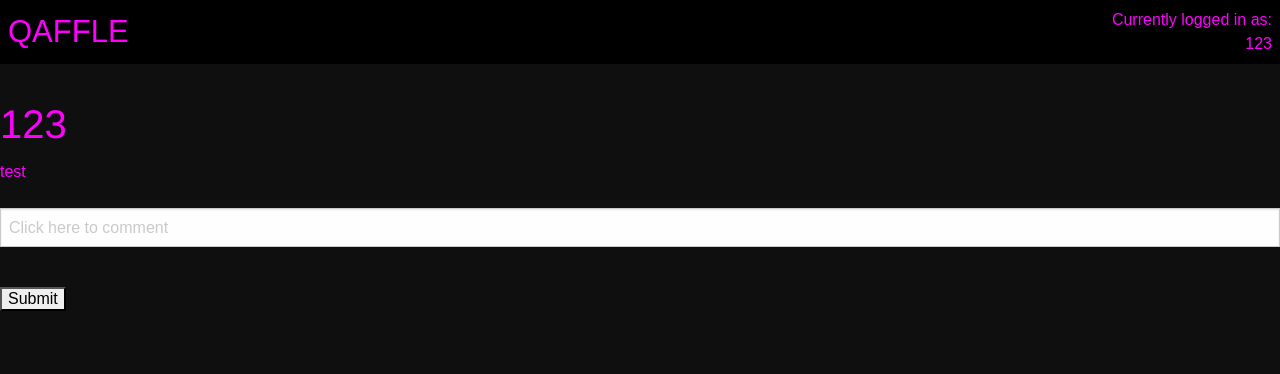
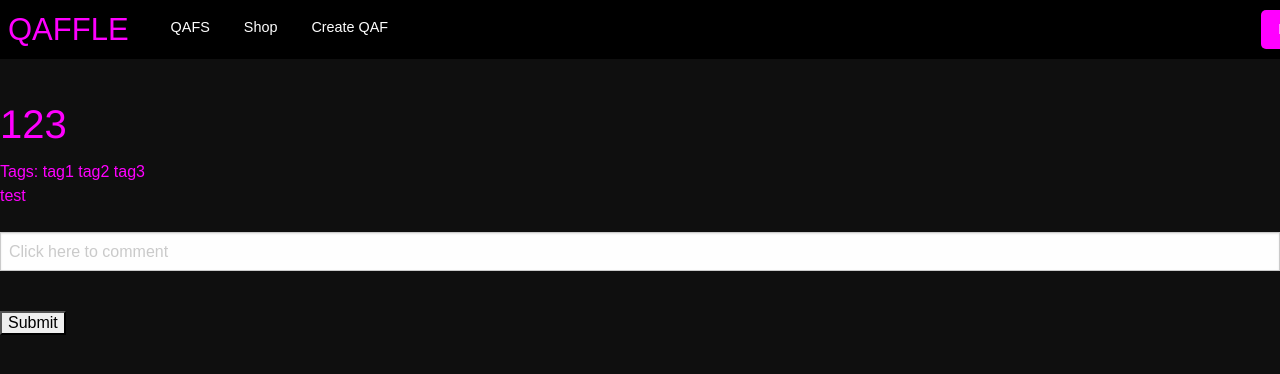
Before and after one commit to mzhang00/JoseMAD, a Flask app: page /qaf/1/1 in a window 1280 px wide. Shown: the top 374 px of the page. Run offline with Flask 2, Linux system fonts and the light colour scheme; the visitor is signed in with stand-in values (Sample User, id 1); data comes from the database, SQL or seed files in the repository; both versions use the stored data as it was after the commit; data that the repository does not hold is empty; some libraries are stand-ins or nearby versions.

Commit message:
added stuff to nav bar

```diff
--- a/app.py
+++ b/app.py
@@ -99,7 +99,7 @@ def create_qaf():
         new_qaf = Qaf.new_qaf(entry['name'], current_user().id)
         current_user().join_qaf(new_qaf)
         flash("QAF created successfully")
-        return redirect(url_for('welcome'))
+        return redirect(url_for('/my_qafs'))
     return render_template('create_qaf.html', title = "Create QAF")
 
 @app.route("/qaf/<id>", methods=['GET', 'POST'])
@@ -118,7 +118,7 @@ def create_post(id):
         return redirect( url_for( 'login'))
     if (request.form):
         entry = request.form
-        Post.new_post(current_user().id,entry['title'],entry['content'],id)
+        Post.new_post(current_user().id,entry['title'],entry['content'],id, entry['tags'])
         return redirect("/qaf/"+str(id))
     return render_template("create_post.html", title = "Create Post")
 
--- a/doc/devlog.txt
+++ b/doc/devlog.txt
@@ -155,3 +155,5 @@ Finish dynamically updating search results on homepage
 
 linM -- 2020-01-14 20:50
 can now add posts and comments to posts
+linM -- 2020-01-14 22:39
+added stuff to nav bar
--- a/templates/base.html
+++ b/templates/base.html
@@ -18,18 +18,25 @@
     <div class="top-bar grid-x">
       <div class="top-bar-left grid-x">
         <a href="/"><h3 class="columns small-1">QAFFLE</h3></a>
+        <ul class = "menu" style = "margin-left:25px;background-color:black;">
+          <li><a class = "button" style="background-color:black;" href="/my_qafs">QAFS</a></li>
+          <li><a class = "button" style="background-color:black;" href="/shop">Shop</a></li>
+          <li><a class = "button" style="background-color:black;" href="/create_qaf">Create QAF</a></li>
+        </ul>
         <span class="columns small-11"></span>
       </div>
-      <div class="top-bar-right small-2 ">
+      <div class="top-bar-right small-2">
         {% if current_user is none %}
         <div class="button-group grid-x">
-          <a class="button small-5"href="/login">Login</a>
+          <a class="button small-5" href="/login">Login</a>
           <div class="small-1"></div>
           <a class="button small-5"href="/signup">Sign Up</a>
-          {% else %}
-            <div style = "text-align:right;margin-left:20px">Currently logged in as: {{ current_user.username }}</div>
+        </div>
+        {% else %}
+          <ul class = "menu" style = "background-color:black;margin-left:200px">
+            <li><a class="button small-5" href="/logout">Logout</a></li>
+          </ul>
         {% endif %}
-      </div>
       </div>
     </div>
     <br>
--- a/templates/create_post.html
+++ b/templates/create_post.html
@@ -5,6 +5,7 @@
   <form class="form-group" method="post">
     <input type="submit" value="Submit">
     <input name = "title" type="text" placeholder='Title'>
+    <input name = "tags" type="text" placeholder='Tags'>
     <br>
     <input name = "content" type="text" >
   </form>
--- a/templates/post.html
+++ b/templates/post.html
@@ -2,6 +2,10 @@
 
 {% block content %}
 <h2>{{ post.title }}</h2>
+Tags:
+{% for tag in post.tags %}
+    {{tag}}
+{% endfor %} <br>
 {{ post.content }}
 <br>
 <br>
--- a/util/db_builder.py
+++ b/util/db_builder.py
@@ -24,7 +24,7 @@ users_command = "CREATE TABLE IF NOT EXISTS users (id INTEGER PRIMARY KEY, usern
 execute(users_command)
 
 # Posts table (per QAF)
-posts_command = "CREATE TABLE IF NOT EXISTS posts (id INTEGER PRIMARY KEY, author_id INTEGER, title TEXT, content TEXT, qaf_id INTEGER, time_created DATETIME DEFAULT CURRENT_TIMESTAMP)"
+posts_command = "CREATE TABLE IF NOT EXISTS posts (id INTEGER PRIMARY KEY, author_id INTEGER, title TEXT, content TEXT, qaf_id INTEGER, tags TEXT, time_created DATETIME DEFAULT CURRENT_TIMESTAMP)"
 execute(posts_command)
 
 # Comments table (per QAF post)
--- a/util/post.py
+++ b/util/post.py
@@ -11,7 +11,8 @@ class Post:
         self.title = str(data[0][2])
         self.content = str(data[0][3])
         self.qaf_id = int(data[0][4])
-        self.time_created = str(data[0][5])
+        self.tags = str(data[0][5]).split(',')
+        self.time_created = str(data[0][6])
 
 
     def get_comments(self):
@@ -23,6 +24,6 @@ class Post:
         return comments
     # add post into database
     @staticmethod
-    def new_post(author_id, title, content, qaf_id):
-        command = 'INSERT INTO posts (author_id, title, content, qaf_id) VALUES ("{}", "{}", "{}", {})'.format(author_id, title, content, qaf_id)
+    def new_post(author_id, title, content, qaf_id, tags):
+        command = f'INSERT INTO posts (author_id, title, content, qaf_id, tags) VALUES ("{author_id}", "{title}", "{content}", {qaf_id}, "{tags}")'
         execute(command)
```
Also changed, not shown: qaffle_data.db, util/qaffle_data.db (added).
